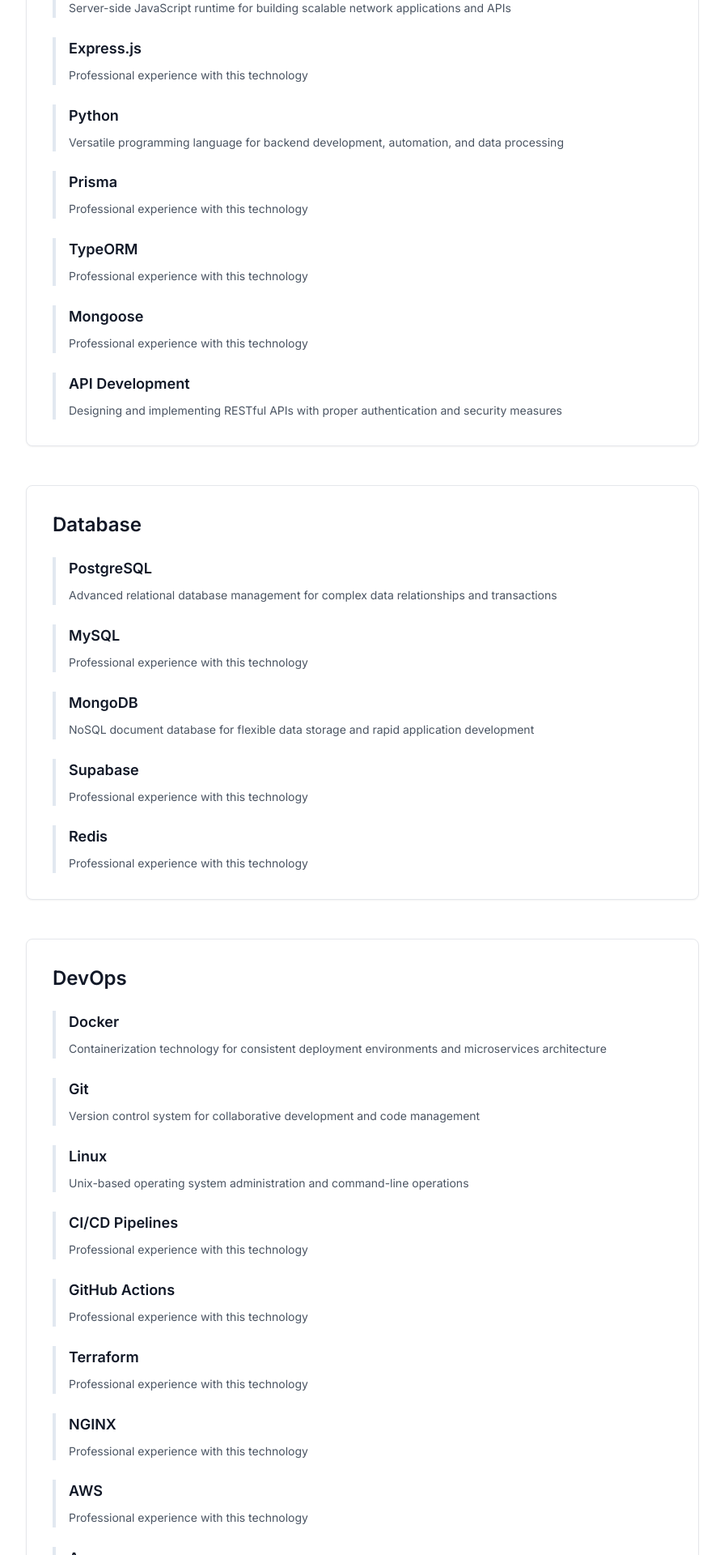
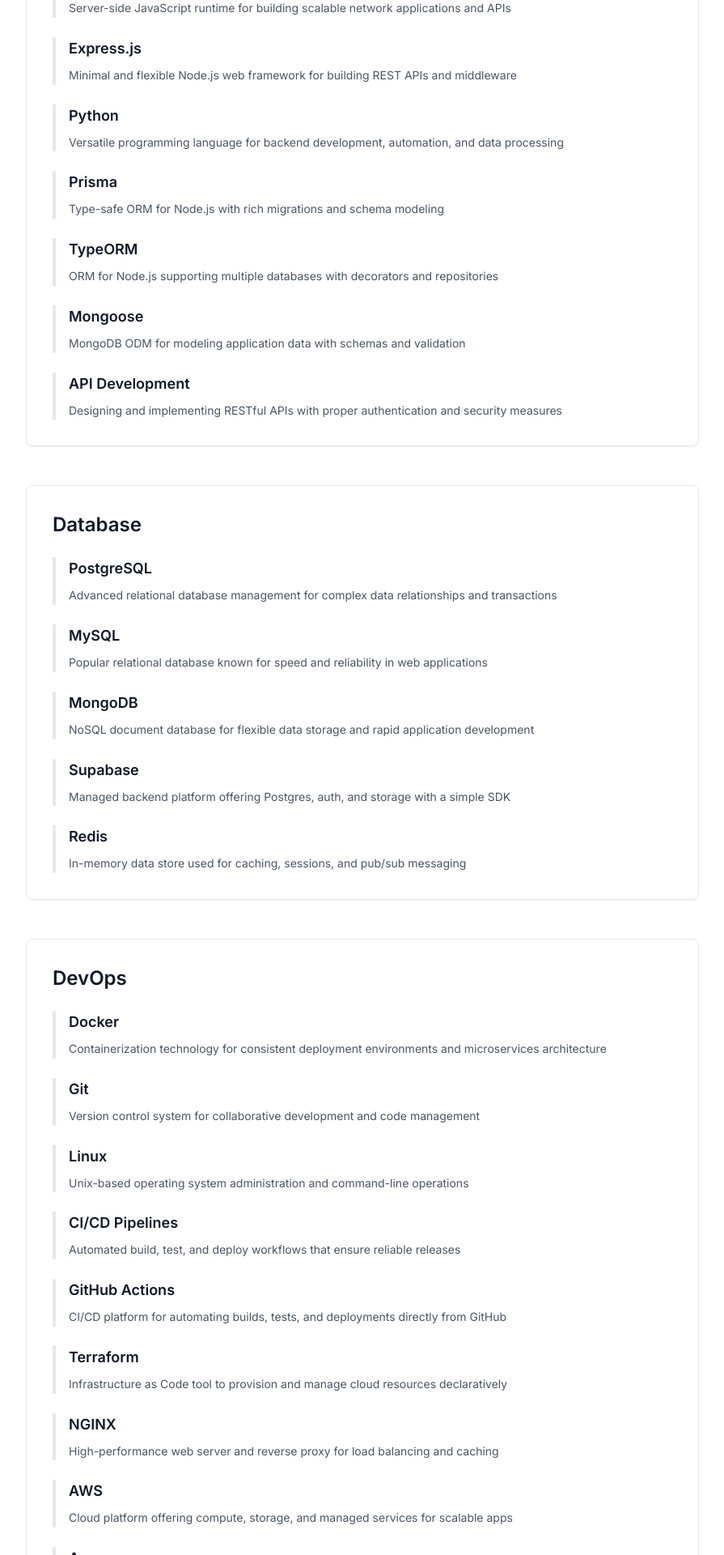
Before and after one commit to Ghosteken/portland, a Next.js app: page /skills in a window 1280 px wide. Shown: the part 880-2800 px from the top of the page at 81% size, without its empty margins (192-1087 px from the left). Built offline with nearby package versions, Linux system fonts and the light colour scheme; no server answers.

Commit message:
Remove personal summary section from experience page and enhance skills descriptions

```diff
--- a/src/app/experience/page.tsx
+++ b/src/app/experience/page.tsx
@@ -1,5 +1,5 @@
 import { Calendar, MapPin, ExternalLink, Award, GraduationCap, CheckCircle } from 'lucide-react'
-import { workExperience, education, certificates, personalInfo, socialLinks } from '@/data/portfolio'
+import { workExperience, education, certificates } from '@/data/portfolio'
 import { Button } from '@/components/ui/button'
 
 export default function Experience() {
@@ -43,25 +43,7 @@
           </p>
         </div>
 
-        {/* Summary */}
-        <div className="mb-12 bg-white dark:bg-gray-800 rounded-lg shadow-md p-6 border border-gray-200 dark:border-gray-700">
-          <h2 className="text-2xl font-semibold text-gray-900 dark:text-white mb-3">Summary</h2>
-          <p className="text-gray-700 dark:text-gray-300 leading-relaxed mb-4">
-            {personalInfo.bio}
-          </p>
-          <div className="flex flex-col sm:flex-row sm:items-center sm:justify-between gap-3">
-            <div className="text-gray-700 dark:text-gray-300">
-              <span className="font-medium">Contact:</span> {personalInfo.email} • {personalInfo.phone}
-            </div>
-            <div className="flex flex-wrap gap-3">
-              {socialLinks.map(link => (
-                <a key={link.platform} href={link.url} target="_blank" rel="noopener noreferrer" className="text-primary-700 dark:text-primary-300 hover:underline">
-                  {link.platform}
-                </a>
-              ))}
-            </div>
-          </div>
-        </div>
+        {/* Summary removed per user request */}
 
         {/* Timeline */}
         <div className="relative">
--- a/src/app/skills/page.tsx
+++ b/src/app/skills/page.tsx
@@ -13,22 +13,37 @@
     const descriptions: Record<string, string> = {
       // Frontend
       'React': 'Building interactive user interfaces and single-page applications with component-based architecture',
+      'TypeScript': 'Strongly-typed superset of JavaScript that improves reliability and developer productivity',
       'JavaScript': 'Core programming language for web development, DOM manipulation, and client-side logic',
       'HTML/CSS': 'Creating semantic markup and responsive designs with modern CSS techniques',
 
       // Backend
       'Node.js': 'Server-side JavaScript runtime for building scalable network applications and APIs',
+      'Express.js': 'Minimal and flexible Node.js web framework for building REST APIs and middleware',
       'Python': 'Versatile programming language for backend development, automation, and data processing',
       'API Development': 'Designing and implementing RESTful APIs with proper authentication and security measures',
+      'API Documentation (Swagger)': 'OpenAPI-based documentation and tooling to describe, test, and share HTTP APIs',
 
       // Database
       'PostgreSQL': 'Advanced relational database management for complex data relationships and transactions',
+      'MySQL': 'Popular relational database known for speed and reliability in web applications',
       'MongoDB': 'NoSQL document database for flexible data storage and rapid application development',
+      'Supabase': 'Managed backend platform offering Postgres, auth, and storage with a simple SDK',
+      'Redis': 'In-memory data store used for caching, sessions, and pub/sub messaging',
+      'Prisma': 'Type-safe ORM for Node.js with rich migrations and schema modeling',
+      'TypeORM': 'ORM for Node.js supporting multiple databases with decorators and repositories',
+      'Mongoose': 'MongoDB ODM for modeling application data with schemas and validation',
 
       // DevOps
       'Docker': 'Containerization technology for consistent deployment environments and microservices architecture',
       'Git': 'Version control system for collaborative development and code management',
       'Linux': 'Unix-based operating system administration and command-line operations',
+      'CI/CD Pipelines': 'Automated build, test, and deploy workflows that ensure reliable releases',
+      'GitHub Actions': 'CI/CD platform for automating builds, tests, and deployments directly from GitHub',
+      'Terraform': 'Infrastructure as Code tool to provision and manage cloud resources declaratively',
+      'NGINX': 'High-performance web server and reverse proxy for load balancing and caching',
+      'AWS': 'Cloud platform offering compute, storage, and managed services for scalable apps',
+      'Azure': 'Microsoft cloud platform for hosting, scaling, and managing application services',
 
       // Networking
       'Firewall Configuration': 'Hands-on experience with testing and setup of firewalls to meet security standards during internship at Tiger Logic Africa',
@@ -38,9 +53,11 @@
 
       // Other
       'Agile Methodologies': 'Iterative development approach with sprint planning, daily standups, and continuous improvement',
+      'Postman': 'API testing tool used to validate endpoints, workflows, and performance',
+      'Jest': 'JavaScript testing framework for unit and integration tests with rich assertions',
       'Testing': 'Writing unit tests, integration tests, and ensuring code quality through automated testing frameworks'
     }
-    return descriptions[skillName] || 'Professional experience with this technology'
+    return descriptions[skillName] || `${skillName} — concise description coming soon`
   }
 
   return (
```
